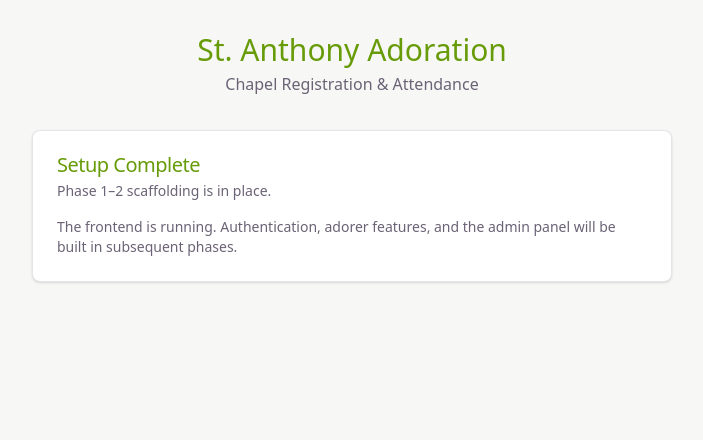
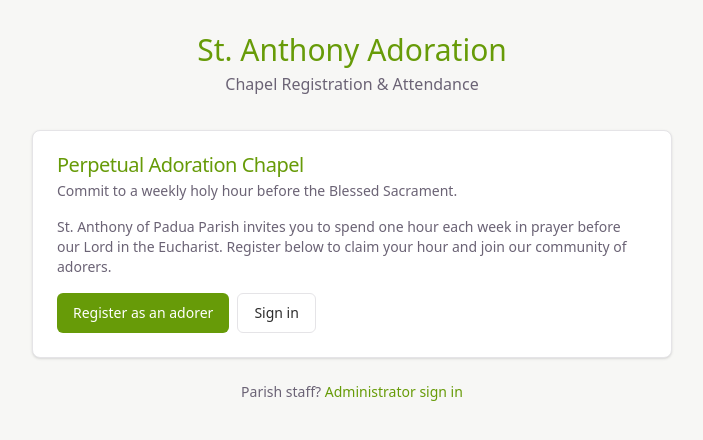
Before and after one commit to 365webdays/sap, a React (Vite) app in the folder frontend/: page / in a window 1280 px wide. Shown: the top 440 px of the page, without its empty margins (288-991 px from the left). Built offline with nearby package versions, Linux system fonts and the light colour scheme; no server answers.

Commit message:
Replace Phase 1-2 placeholder homepage with real landing page
The homepage still showed "Setup Complete" scaffolding text. Now it
introduces the adoration chapel with register/sign-in calls to action
and a link to the admin login.

```diff
--- a/frontend/src/pages/HomePage.tsx
+++ b/frontend/src/pages/HomePage.tsx
@@ -1,4 +1,6 @@
+import { Link } from "react-router-dom";
 import { Card, CardContent, CardDescription, CardHeader, CardTitle } from "@/components/ui/card";
+import { buttonVariants } from "@/components/ui/button";
 
 export default function HomePage() {
   return (
@@ -10,16 +12,34 @@ export default function HomePage() {
 
       <Card>
         <CardHeader>
-          <CardTitle>Setup Complete</CardTitle>
-          <CardDescription>Phase 1–2 scaffolding is in place.</CardDescription>
+          <CardTitle>Perpetual Adoration Chapel</CardTitle>
+          <CardDescription>
+            Commit to a weekly holy hour before the Blessed Sacrament.
+          </CardDescription>
         </CardHeader>
-        <CardContent>
+        <CardContent className="space-y-4">
           <p className="text-sm text-muted">
-            The frontend is running. Authentication, adorer features, and the admin
-            panel will be built in subsequent phases.
+            St. Anthony of Padua Parish invites you to spend one hour each week
+            in prayer before our Lord in the Eucharist. Register below to claim
+            your hour and join our community of adorers.
           </p>
+          <div className="flex flex-col gap-2 sm:flex-row">
+            <Link to="/register" className={buttonVariants({ variant: "default" })}>
+              Register as an adorer
+            </Link>
+            <Link to="/login" className={buttonVariants({ variant: "outline" })}>
+              Sign in
+            </Link>
+          </div>
         </CardContent>
       </Card>
+
+      <p className="mt-6 text-center text-sm text-muted">
+        Parish staff?{" "}
+        <Link to="/admin/login" className="font-medium text-accent hover:underline">
+          Administrator sign in
+        </Link>
+      </p>
     </div>
   );
 }
```
